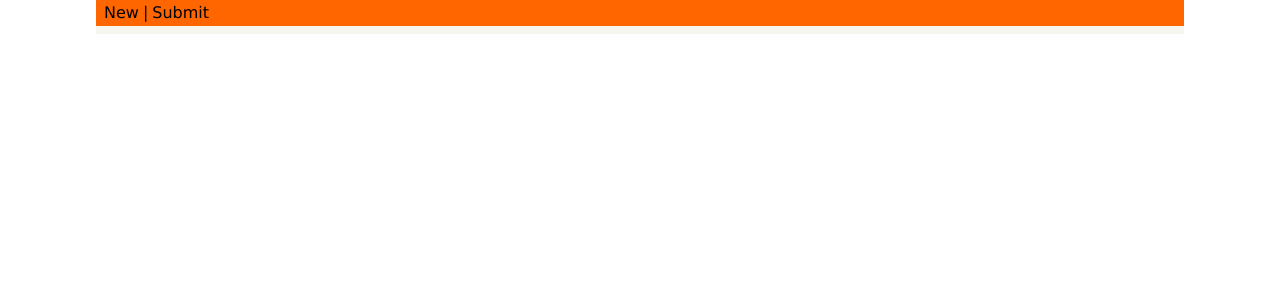
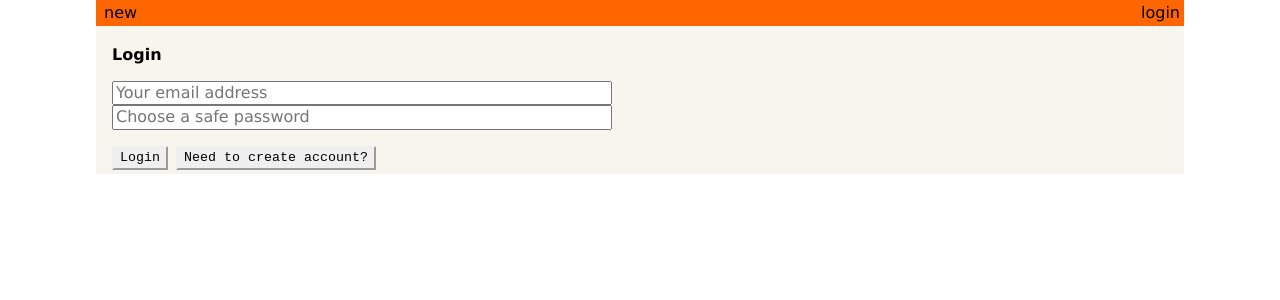
Before and after one commit to wzulfikar/hackernews-react-apollo, a React (Create React App) app: page /login in a window 1280 px wide. Shown: the top 300 px of the page. Built offline with nearby package versions, Linux system fonts and the light colour scheme.

Commit message:
- added login - added login/logout link in header - added "page not found" route (App.js)

```diff
--- a/src/components/App.js
+++ b/src/components/App.js
@@ -6,6 +6,7 @@ import '../styles/App.css';
 import Header from './Header';
 import CreateLink from './CreateLink'
 import LinkList from './LinkList'
+import Login from './Login'
 
 class App extends Component {
   render() {
@@ -14,8 +15,10 @@ class App extends Component {
 		<Header />
 		<div className="ph3 pv1 background-gray">
 		<Switch>
+			<Route exact path='/login' component={Login} />
 			<Route exact path='/' component={LinkList} />
 			<Route exact path='/create' component={CreateLink} />
+			<Route component={ () => <div>Page not found :(</div> } />
 		</Switch>
 		</div>
       </div>
--- a/src/components/Header.js
+++ b/src/components/Header.js
@@ -1,15 +1,32 @@
 import React, {Component} from 'react'
 import { withRouter } from 'react-router'
 import { Link } from 'react-router-dom'
+import {GC_USER_ID, GC_AUTH_TOKEN} from '../constants'
 
 class Header extends Component {
 	render () {
+		const userId = localStorage.getItem(GC_USER_ID)
 		return (
 		<div className="flex pa1 justify-between nowrap orange">
 			<div className="flex flex-fixed black">
-				<Link to='/' className='ml1 no-underline black'>New</Link>
-				<div className="ml1">|</div>
-				<Link to='/create' className='ml1 no-underline black'>Submit</Link>
+				<Link to='/' className='ml1 no-underline black'>new</Link>
+				{userId &&
+				<div className="flex">
+					<div className="ml1">|</div>
+					<Link to='/create' className='ml1 no-underline black'>submit</Link>
+				</div>
+				}
+			</div>
+			<div className="flex flex-fixed">
+				{userId ?
+				<div className='ml1 pointer black' onClick={ () => {
+					localStorage.removeItem(GC_USER_ID)
+					localStorage.removeItem(GC_AUTH_TOKEN)
+					this.props.history.push('/new/1')
+				}}>logout</div>
+				:
+				<Link to='/login' className='ml1 no-underline black'>login</Link>
+				}
 			</div>
 		</div>
 		)
--- a/src/components/LinkList.js
+++ b/src/components/LinkList.js
@@ -13,7 +13,7 @@ class LinkList extends React.Component {
 
 	render () {
 		if (this.props.allLinksQuery && this.props.allLinksQuery.loading) {
-		  return <div>Loading</div>
+		  return <div>Loading..</div>
 		}
 
 		if (this.props.allLinksQuery && this.props.allLinksQuery.error) {
--- /dev/null
+++ b/src/components/Login.jsx
@@ -0,0 +1,60 @@
+import React, {Component} from 'react'
+
+import {GC_USER_ID, GC_AUTH_TOKEN} from '../constants'
+
+class Login extends Component {
+	state = {
+		login: true,
+		email: '',
+		password: '',
+		name: '',
+	}
+	render() {
+	  return (
+		<div>
+			<h4 className="mv3">{this.state.login ? 'Login' : 'Sign Up'}</h4>
+			<div className="flex flex-column">
+			{!this.state.login &&
+			<input type="text"
+				value={this.state.name}
+				onChange={(e) => this.setState({name: e.target.value})}
+				placeholder='Your name'
+			/>}
+			<input type="text"
+				value={this.state.email}
+				onChange={(e) => this.setState({email: e.target.value})}
+				placeholder='Your email address'
+			/>
+			<input type="password"
+				value={this.state.password}
+				onChange={(e) => this.setState({password: e.target.value})}
+				placeholder='Choose a safe password'
+			/>
+			</div>
+			<div className="flex mt3">
+				<div
+					className="pointer mr2 button"
+					onClick={() => this._confirm()}
+				>
+				{this.state.login ? 'Login' : 'Create account'}
+				</div>
+				<div className="pointer button"
+					onClick={() => this.setState({ login: !this.state.login})}>
+				{this.state.login ? 'Need to create account?' : 'Already have an account?'}
+				</div>
+			</div>
+		</div>
+	  )
+	}
+
+	_confirm = async () => {
+		//
+	}
+
+	_saveUserData = (id, token) => {
+		localStorage.setItem(GC_USER_ID, id)
+		localStorage.setItem(GC_AUTH_TOKEN, token)
+	}
+}
+
+export default Login
```
